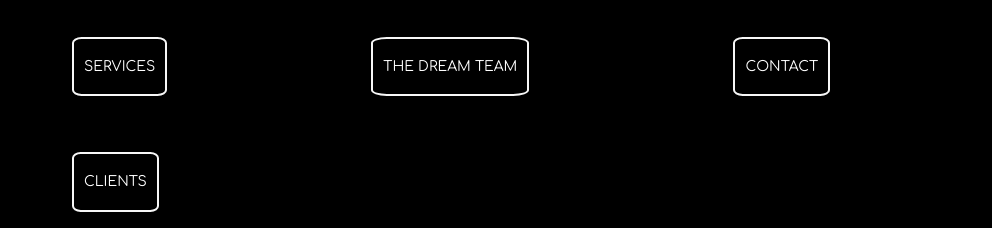
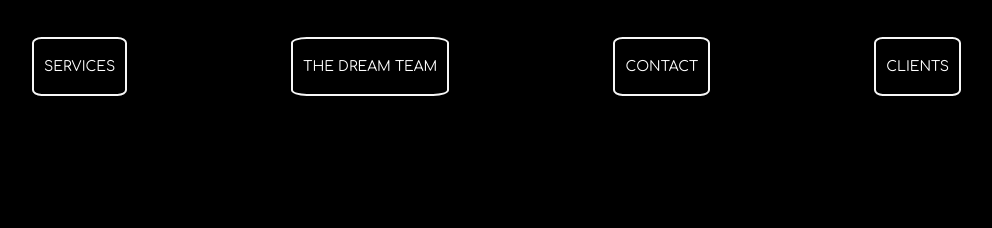
Before and after one commit to kekaduval/work-pagne, a plain HTML site: page index.html in a window 1280 px wide. Shown: the part 586-814 px from the top of the page, without its empty margins (188-1180 px from the left). Drawn offline with nearby package versions, Linux system fonts and the light colour scheme; files that its build step writes are made by us from their sources; a web font is replaced by a local one.

Commit message:
front page

```diff
--- a/assets/css/style.css
+++ b/assets/css/style.css
@@ -201,7 +201,7 @@ body>.container-fluid {
   overflow: hidden;
   transition: .3s;
 display: inline-block;
-margin-left: 190px;
+margin-left: 150px;
 margin-top: 40px;
 border-radius: 10%;
 }
```
